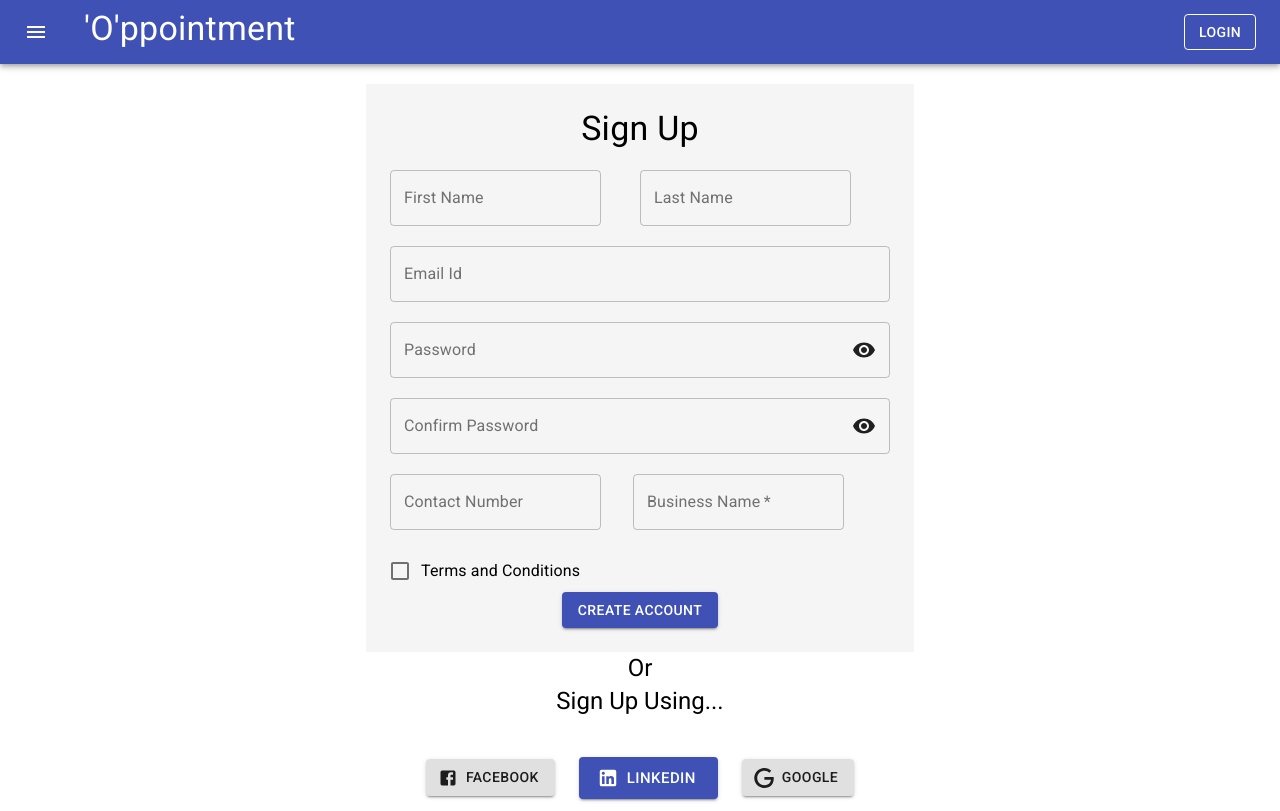
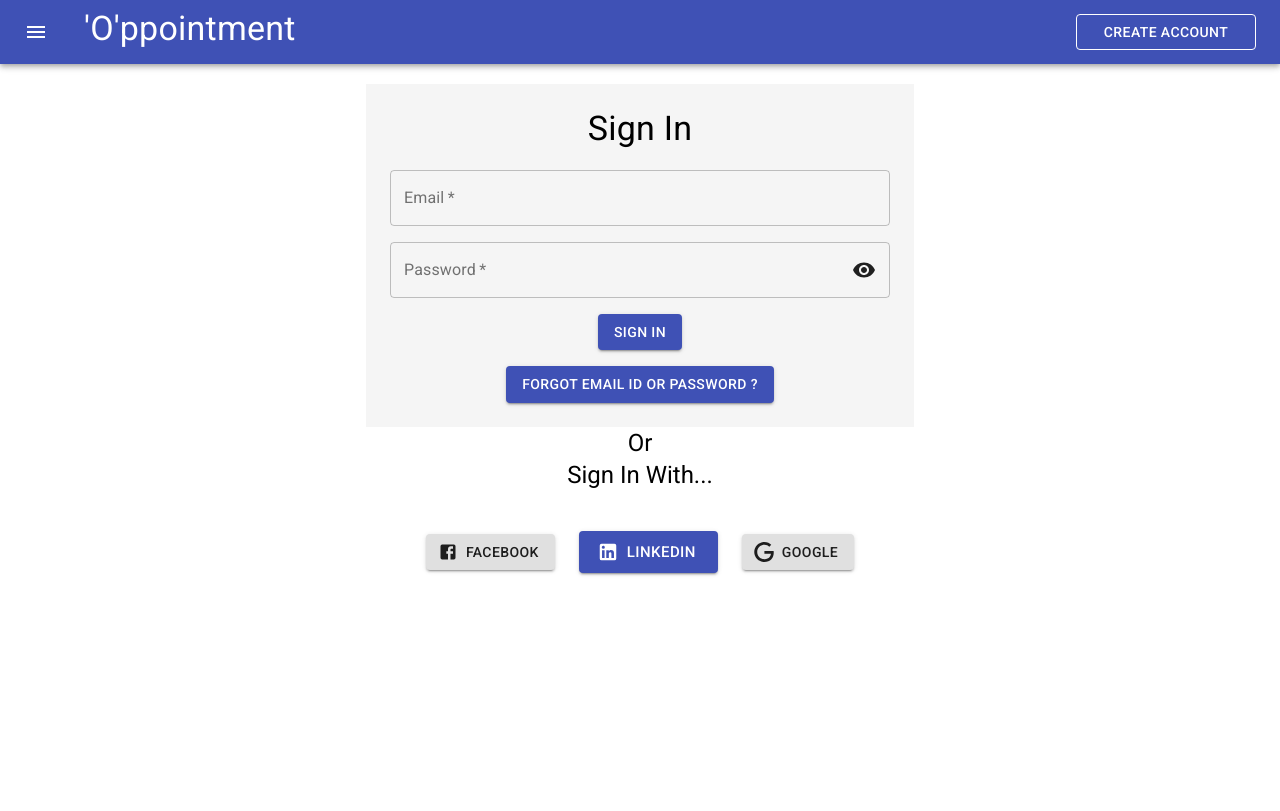
Before and after one commit to Pareen-Kunia/bookingapp, a React (Create React App) app in the folder bookingapp/: page /signin in a window 1280 px wide. Built offline with nearby package versions, Linux system fonts and the light colour scheme.

Commit message:
Sign Up page created

```diff
--- a/bookingapp/src/SignIn.js
+++ b/bookingapp/src/SignIn.js
@@ -49,6 +49,7 @@
           label="Password"
           type="password"
           variant="outlined"
+          required
           fullWidth
           InputProps={{
               endAdornment: (
@@ -64,6 +65,11 @@
                 Sign In
             </Button>
         </Grid>
+        <Grid item align="center">
+        <Button type="submit" variant="contained" color="primary" >
+                Forgot Email id or Password ?
+            </Button>
+        </Grid>
     </Grid>
       </form>
       </Box>
--- a/bookingapp/src/index.js
+++ b/bookingapp/src/index.js
@@ -7,8 +7,8 @@
 ReactDOM.render(
   <React.StrictMode>
     {/* <App /> */}
-    <SignUp />
-    {/* <SignIn /> */}
+    {/* <SignUp /> */}
+    <SignIn />
   </React.StrictMode>,
   document.getElementById('root')
 );
```
